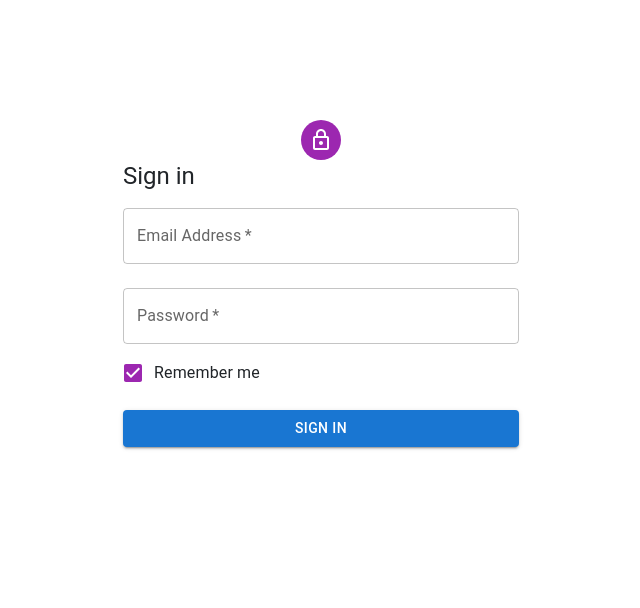
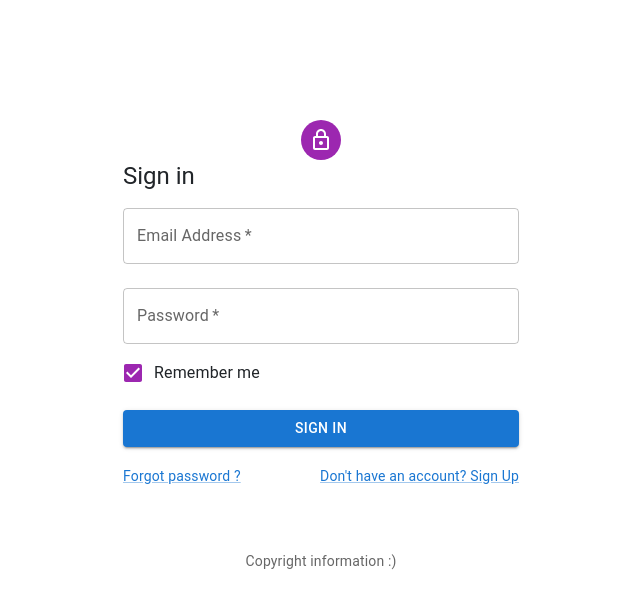
Before and after one commit to FilimonovKostya/Chat, a React (Create React App) app: page / in a window 1280 px wide. Shown: the top 608 px of the page, without its empty margins (319-959 px from the left). Built offline with nearby package versions, Linux system fonts and the light colour scheme.

Commit message:
sign in page

```diff
--- a/src/App.tsx
+++ b/src/App.tsx
@@ -1,5 +1,5 @@
 import React from 'react';
-import {Avatar, Box, Button, Checkbox, Container, FormControlLabel, TextField, Typography} from "@mui/material";
+import {Avatar, Box, Button, Checkbox, Container, FormControlLabel, Grid, Link, TextField, Typography} from "@mui/material";
 import LockOutlinedIcon from '@mui/icons-material/LockOutlined';
 
 function App() {
@@ -14,6 +14,20 @@ function App() {
                     <TextField margin={'normal'} color={'secondary'} label="Password" fullWidth variant="outlined" type={'password'} required/>
                     <FormControlLabel control={<Checkbox defaultChecked color="secondary"/>} label={'Remember me'}/>
                     <Button variant="contained" type={'submit'} sx={{mt: 1}} fullWidth>Sign in</Button>
+
+                    <Grid container marginTop={2} marginBottom={8}>
+                        <Grid item xs>
+                            <Link variant={'body2'} href={'#'}>Forgot password ?</Link>
+                        </Grid>
+                        <Grid item>
+                            <Link variant={'body2'} href={'#'}>Don't have an account? Sign Up</Link>
+                        </Grid>
+                    </Grid>
+
+                    <Box textAlign={'center'} color={'text.secondary'}>
+                        <Typography variant={'body2'}> Copyright information :)</Typography>
+                    </Box>
+
                 </Box>
 
             </Box>
```
